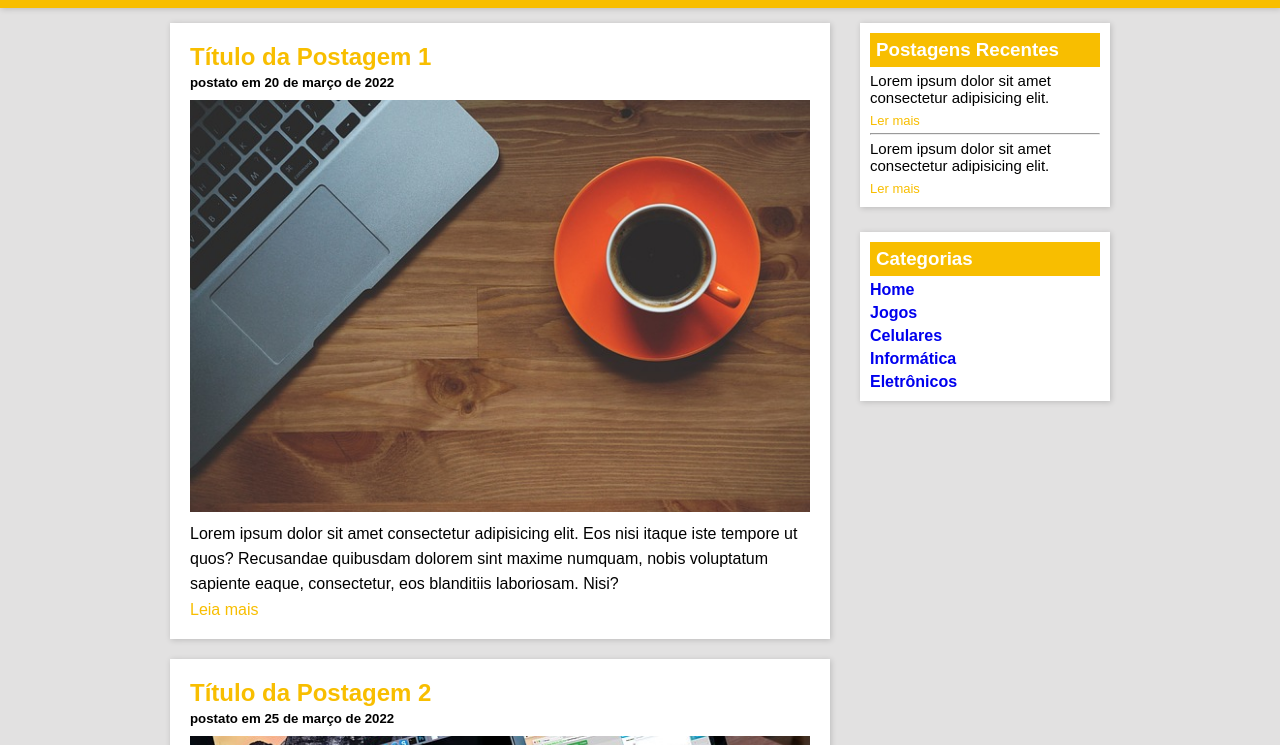
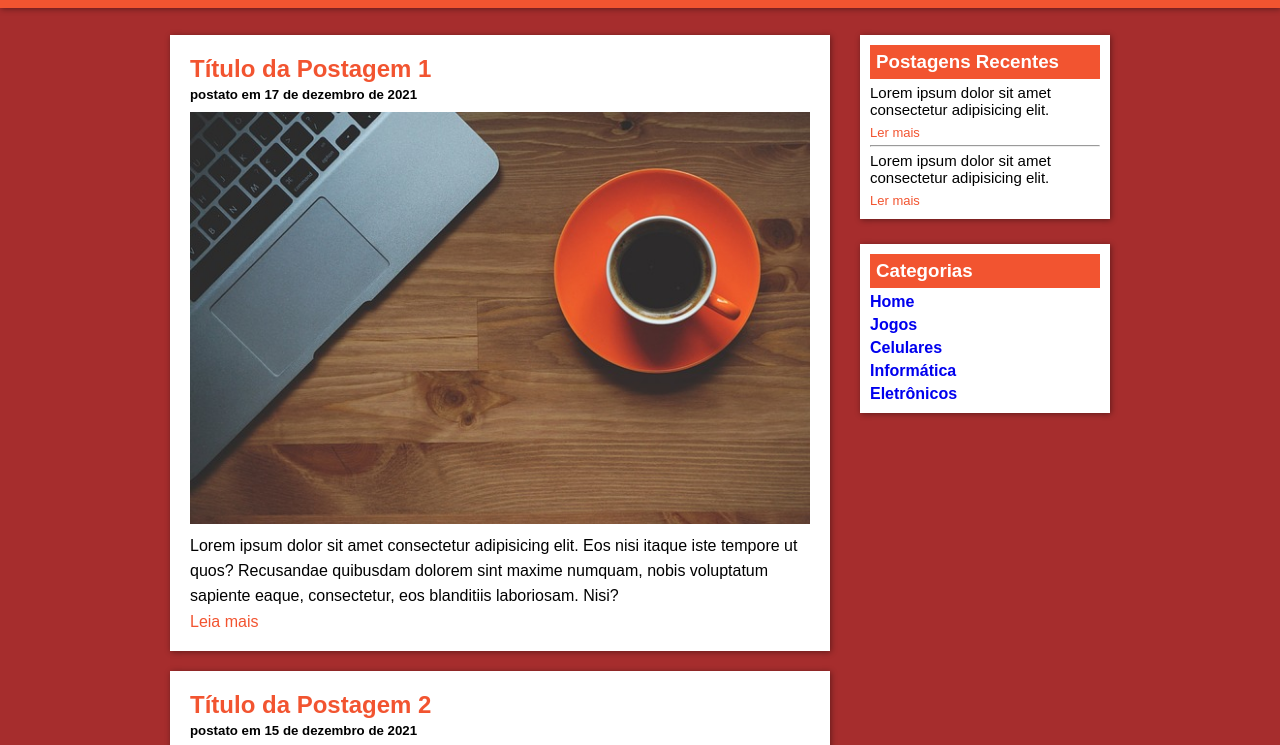
Before and after one commit to thiagocef/Desenvolvimento-Web-Completo-2021-20-cursos-20-projetos, a plain HTML site: page projeto-tecblog/index.html in a window 1280 px wide. Shown: the part 145-890 px from the top of the page. Drawn offline with Linux system fonts and the light colour scheme.

Commit message:
Cores
mudei as cores e reconfigurei o header pra deixar fixo

```diff
--- a/projeto-tecblog/estilos/style.css
+++ b/projeto-tecblog/estilos/style.css
@@ -7,19 +7,25 @@
 }
 :root {
     --cor00: white;
-    --cor01: #f8be00;
-    --cor02: rgb(226, 225, 225);
-    --cor03: rgb(82, 82, 82);
+    --cor01: #F25430;
+    --cor02: #D93E30;
+    --cor03: #A62D2D;
+    --cor04: #BF7969;
 }
 /*==================================================*/
 
 header {
     background-color: var(--cor01);
-    box-shadow: 1px 1px 6px #0000002d;
+    box-shadow: 1px 1px 6px #0000006b;
     text-align: center;
 
     margin-bottom: 15px;
     padding: 40px 0px 20px 0px;
+
+    width: 100vw;
+    position: fixed;
+
+
 }
 header h1 {
     font-size: 3em;
@@ -54,7 +60,7 @@ header a:hover {
 /*==================================================*/
 
 body {
-    background-color: var(--cor02);
+    background-color: var(--cor03);
 
 }
 p {
@@ -70,12 +76,13 @@ div.principal {
     margin: 0 auto;
 
 
+
 }
 main {
     /*background-color: rgb(90, 137, 153);*/
     width: 660px;
     float: left;
-
+    margin-top: 180px;
 }
 
 /*==================================================*/
@@ -87,7 +94,7 @@ section {
     background-color: var(--cor00);
     padding: 20px;
     margin-bottom: 20px;
-    box-shadow: 1px 1px 6px #0000002d;
+    box-shadow: 1px 1px 6px #0000006b;
 }
 section h2 {
     color: var(--cor01);
@@ -104,26 +111,27 @@ section a:link, section a:visited {
 }
 
 section a:hover {
-    color: #ffff28;
+    color: var(--cor03);
 }
 
 /*==================================================*/
 
 .barra-lateral {
     /*border: 2px solid yellow;*/
-    background-color: var(--cor02);
+   /* background-color: var(--cor00);*/
     width: 250px;
     float: right;
+    margin-top: 180px;
 }
 aside {
     /*border: 2px solid red;*/
-    background-color: white;
+    background-color: var(--cor00);
 
     padding: 10px;
     margin-bottom: 25px;
     color: black;
 
-    box-shadow: 1px 1px 6px #0000002d;
+    box-shadow: 1px 1px 6px #0000006b;
 }
 aside h3 {
     background-color: var(--cor01);
@@ -140,7 +148,7 @@ aside > a {
     font-size: 13px;
 }
 aside > a:hover {
-    color: #ffff28;
+    color: var(--cor03);
 }
 aside li {
     list-style: none;
@@ -153,7 +161,7 @@ aside li a:visited {
     color: var(--cor01);
 }
 aside li a:hover {
-    color: #ffff28;
+    color: var(--cor03);
 }
 
 
--- a/projeto-tecblog/index.html
+++ b/projeto-tecblog/index.html
@@ -37,7 +37,7 @@
             <section> <!--postagem 1-->
                 <h2>Título da Postagem 1</h2>
 
-                <h5>postato em 20 de março de 2022</h5>
+                <h5>postato em 17 de dezembro de 2021</h5>
 
                 <img src="imagens/imagem1.jpg" alt="">
 
@@ -55,7 +55,7 @@
 
                 <h2>Título da Postagem 2</h2>
 
-                <h5>postato em 25 de março de 2022</h5>
+                <h5>postato em 15 de dezembro de 2021</h5>
 
                 <img src="imagens/imagem2.jpg" alt="">
 
```
